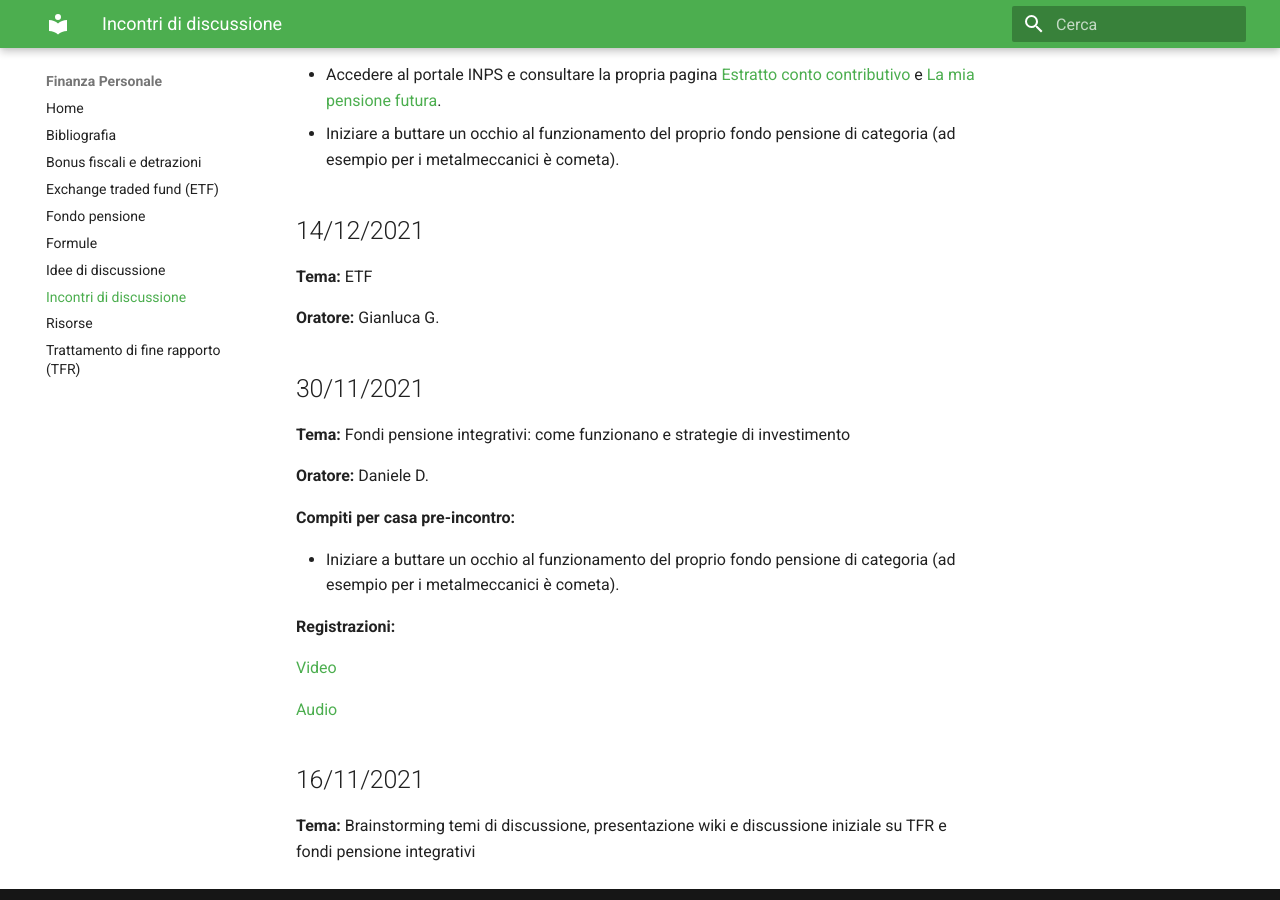
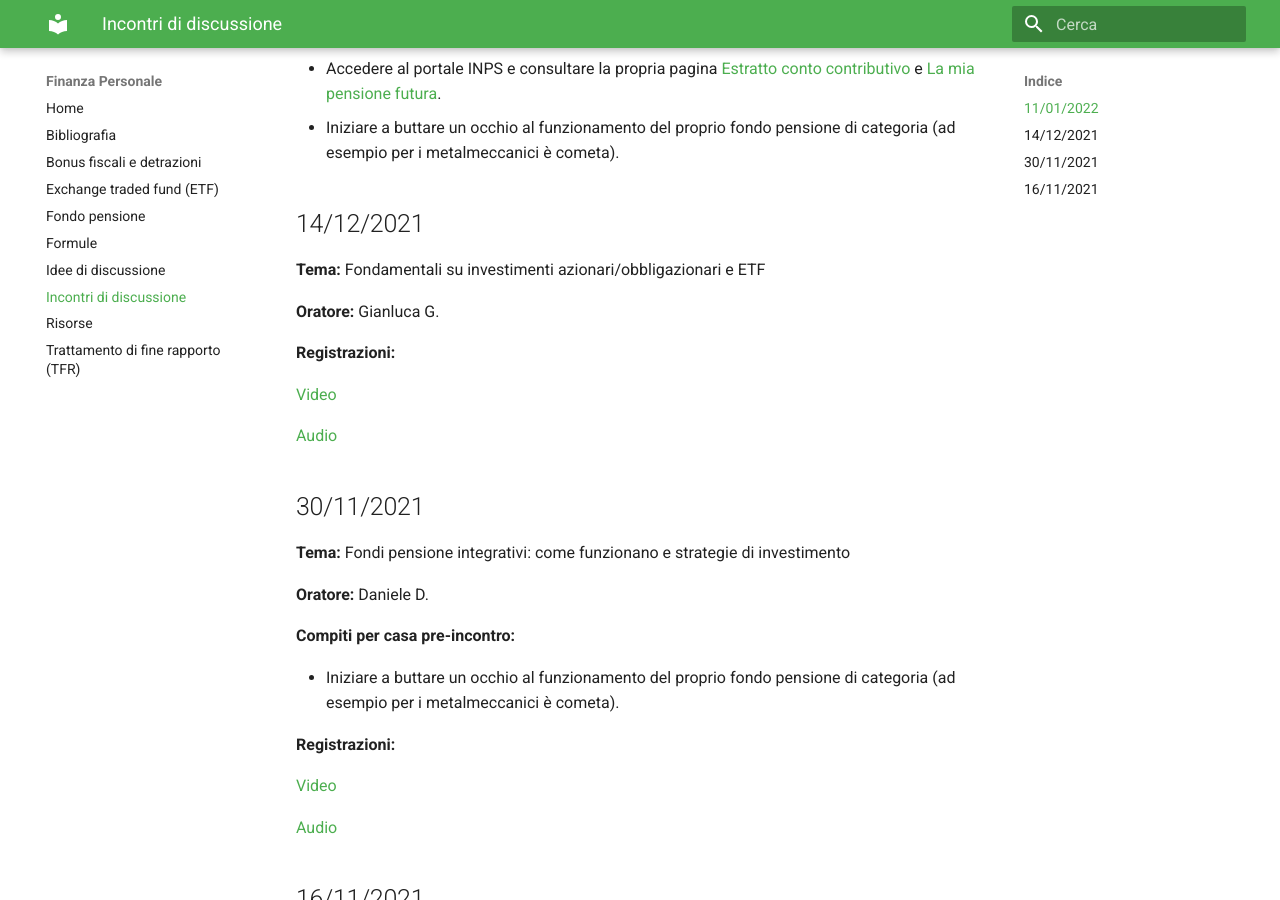
Before and after one commit to simgunz/wiki-finanza-personale, an MkDocs documentation site: the page built from docs/incontri.md, in a window 1280 px wide and 900 px high, scrolled down 375 px. Built offline with MkDocs 1.6.1 and Material for MkDocs 9.7.7, drawn with Linux system fonts in a browser that asks for light colours.

Commit message:
Aggiunto podcast secondo incontro

```diff
--- a/docs/incontri.md
+++ b/docs/incontri.md
@@ -2,7 +2,7 @@
 
 Gli incontri si tengono il secondo e quarto martedì del mese alle 21:00 ora Italiana su [Google Meet](https://meet.google.com/tkd-yavi-evb)
 
-# 11/01/2022
+## 11/01/2022
 
 **Tema:** Pensioni: analisi della propria situazione pensionistica, simulazioni fondo pensione integrativo
 
@@ -13,9 +13,15 @@ Gli incontri si tengono il secondo e quarto martedì del mese alle 21:00 ora Ita
 
 ## 14/12/2021
 
-**Tema:** ETF
+**Tema:** Fondamentali su investimenti azionari/obbligazionari e ETF
 
 **Oratore:** Gianluca G.
+
+**Registrazioni:**
+
+[Video](https://drive.google.com/file/d/1Z3XNkMDgrfcUrrsk6AirrRwtaP4UG57o/view?usp=sharing)
+
+[Audio](https://drive.google.com/file/d/1Ks68DctpxJ2bFzG9wOohf9RWgdLRTKwX/view?usp=sharing)
 
 ## 30/11/2021
 
```
